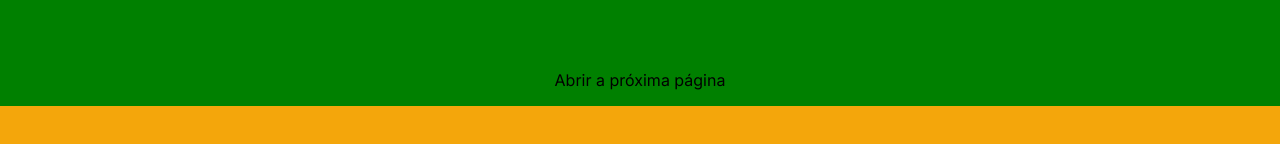
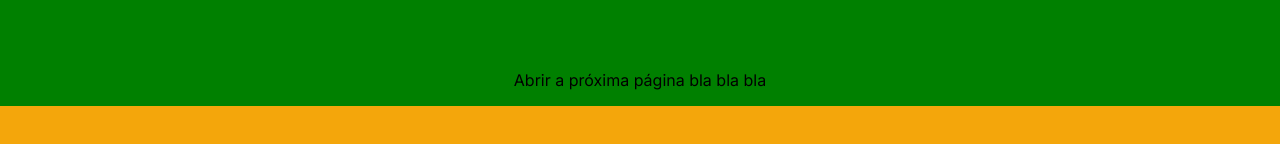
Before and after one commit to nataliabelarmino/gn-foods, a Next.js app: page / in a window 1280 px wide. Shown: the part 614-758 px from the top of the page. Built offline with nearby package versions, Linux system fonts and the light colour scheme.

Commit message:
Ajuste no login

```diff
--- a/src/app/page.js
+++ b/src/app/page.js
@@ -36,7 +36,7 @@ export default function Home() {
 
       <div className="footer">
       </div>
-      <Link href="/qualquer">Abrir a próxima página</Link>
+      <Link href="/qualquer">Abrir a próxima página bla bla bla</Link>
     </main>
   );
 }
```
